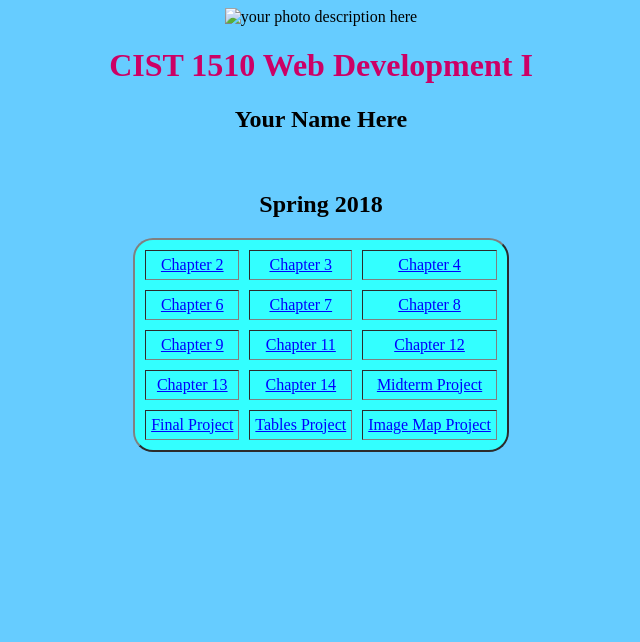
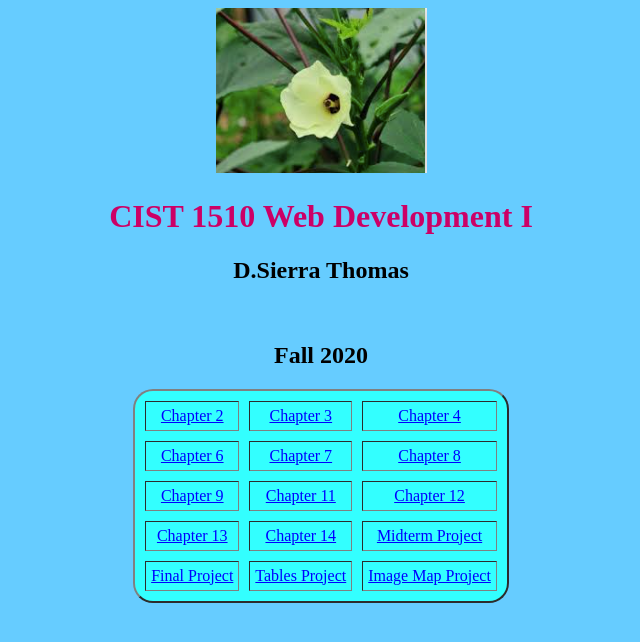
Before and after one commit to featherberry52/featherberry52.github.io, a plain HTML site: page 1510/index.html in a window 1280 px wide. Shown: the whole page, without its empty margins (319-959 px from the left). Drawn offline with Linux system fonts and the light colour scheme.

Commit message:
Update index.html

```diff
--- a/1510/index.html
+++ b/1510/index.html
@@ -1,7 +1,7 @@
 <!DOCTYPE html>
 <html lang="en">
     <head>
-        <title>Change to Your title here</title>
+        <title>current course</title>
 <style type="text/css">
    body {background-color:#66ccff;}
    div {text-align: center;}
@@ -12,14 +12,14 @@
    #wrapper {margin-left: auto; margin-right: auto;}
 </style>
       <meta name="robots" content="noindex, no follow, noarchive" />
-      <meta name="author" content="add yournamehere" />
+      <meta name="author" content="D. Sierra Thomas" />
     </head>
     <body>
        <div>
-        <img src="yourimagename.jpg" alt="your photo description here">
+        <img src="/okraplant.png" alt="favorite flowering veggie">
         <h1>CIST 1510 Web Development I</h1>
-        <h2>Your Name Here</h2><br>
-        <h2>Spring 2018</h2>
+        <h2>D.Sierra Thomas</h2><br>
+        <h2>Fall 2020</h2>
         <table cellspacing="10" cellpadding="5" border="2" id="wrapper">
             <tbody>
                 <tr>
```
